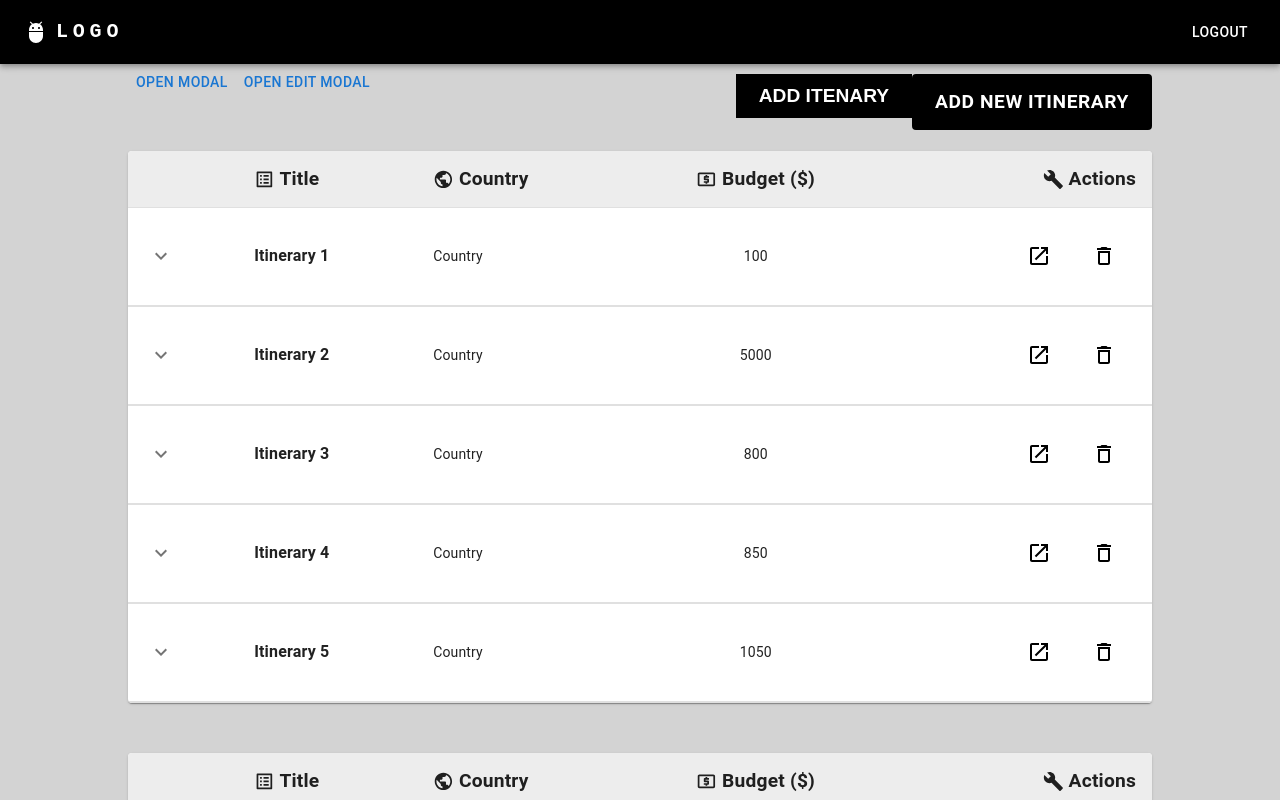
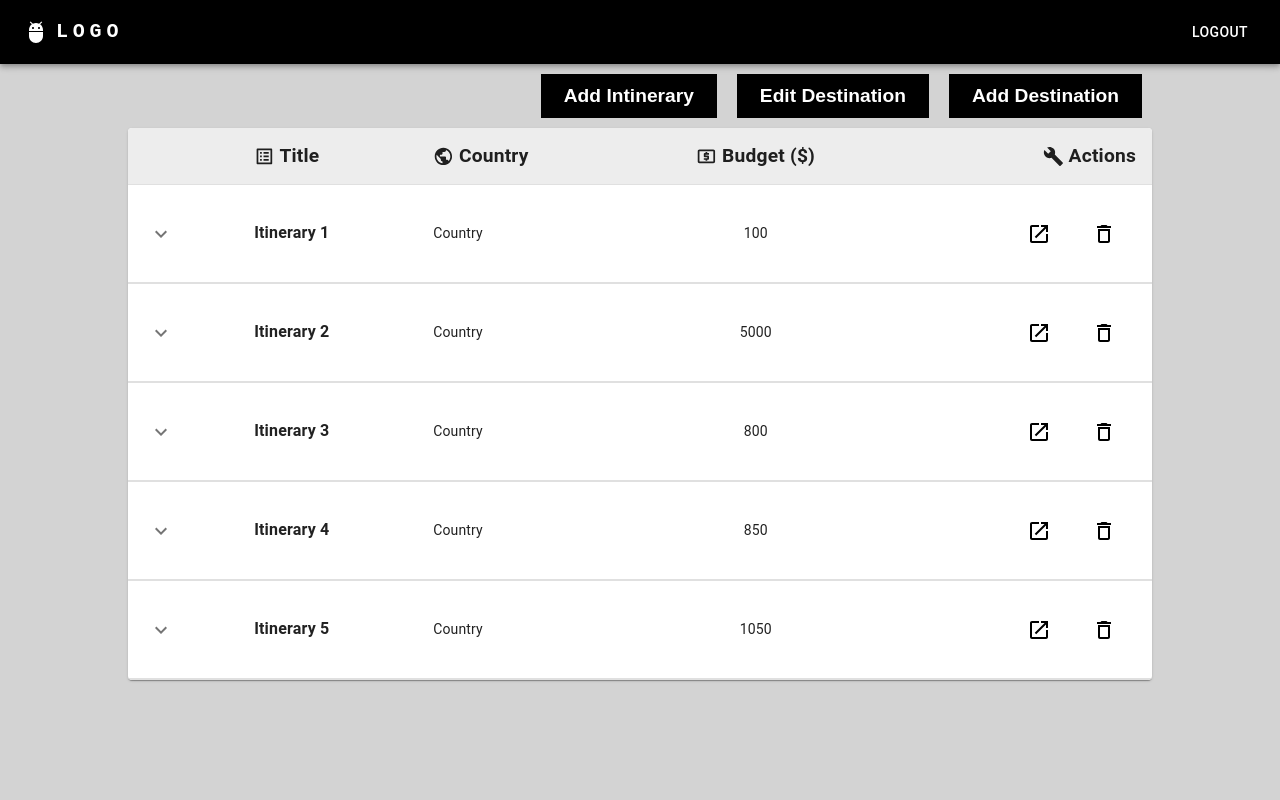
Before and after one commit to namiwa/TT1_table3, a React (Create React App) app in the folder Frontend/client/: page /home in a window 1280 px wide. Shown: the top 800 px of the page. Built offline with nearby package versions, Linux system fonts and the light colour scheme.

Commit message:
fix: bug

```diff
--- a/Frontend/client/src/App.js
+++ b/Frontend/client/src/App.js
@@ -13,14 +13,12 @@ function App() {
     <Header />
       <SnackbarProvider>
         <Routes>
-          <Route path="/" element={<Navigate to="/home" />} />
-
           <Route path="/" element={<Navigate to="/login" />} />
           <Route path="/login" element={<Login />} />
           <Route path="/register" element={<Register />} />
           <Route path="/home" element={<Dashboard />} />
           <Route path="/itinerary" element={<Itinerary />} />
-          <Route path="*" element={<Itinerary />} />
+          <Route path="*" element={<Login />} />
         </Routes>
       </SnackbarProvider>
     </BrowserRouter>
--- a/Frontend/client/src/pages/Dashboard.css
+++ b/Frontend/client/src/pages/Dashboard.css
@@ -5,7 +5,7 @@
     color: #FFFFFF;
     padding: 8px 20px;
     border: 3px solid #000000;
-    margin: 10px auto;
+    margin: 10px;
     font-weight: 700;
     float: right;
   }
--- a/Frontend/client/src/pages/Dashboard.jsx
+++ b/Frontend/client/src/pages/Dashboard.jsx
@@ -21,31 +21,28 @@ const Dashboard = () => {
 
   return (
     <section className="dashboard-page container">
-      <Button onClick={handleOpen}>Open modal</Button>
+      <button className='add-button' onClick={handleOpen}>Add Destination</button>
       {openModal && (
         <NewDestinationModal
           openModal={openModal}
           setOpenModal={setOpenModal}
         />
       )}
-      <Button onClick={handleOpenEdit}>Open edit modal</Button>
+      <button className='add-button' onClick={handleOpenEdit}>Edit Destination</button>
       {openEditModal && (
         <EditDestinationModal
           openModal={openEditModal}
           setOpenModal={setOpenEditModal}
         />
       )}
-      <Button className="add-button" onClick={handleNewItinerary}>
-        Add new itinerary
-      </Button>
+
       {openNewItinModal && (
         <AddNewItinerary
           openModal={openNewItinModal}
           setOpenModal={setOpenNewItinModal}
         />
       )}
-        <button className='add-button' onClick={() => {navigate("/itinerary");}}>ADD ITENARY</button>
-        <DashboardTable />
+      <button className='add-button' onClick={() => {navigate("/itinerary");}}>Add Intinerary</button>
       <DashboardTable />
     </section>
   );
--- a/Frontend/client/src/pages/Itinerary.jsx
+++ b/Frontend/client/src/pages/Itinerary.jsx
@@ -1,7 +1,7 @@
 import { useState, useEffect } from "react";
 import { Box, Container, Button } from "@mui/material";
 import DestinationTable from "../components/DestinationTable";
-import DestinationModal from "../components/DestinationModal";
+import NewDestinationModal from "../components/NewDestinationModal";
 import PublicIcon from "@mui/icons-material/Public";
 import LocalAtmIcon from "@mui/icons-material/LocalAtm";
 import LocationOnIcon from '@mui/icons-material/LocationOn';
@@ -60,7 +60,7 @@ const Itinerary = () => {
         </div>
       </Container>
       {openModal && (
-        <DestinationModal openModal={openModal} setOpenModal={setOpenModal} />
+        <NewDestinationModal openModal={openModal} setOpenModal={setOpenModal} />
       )}
     </>
   );
```
